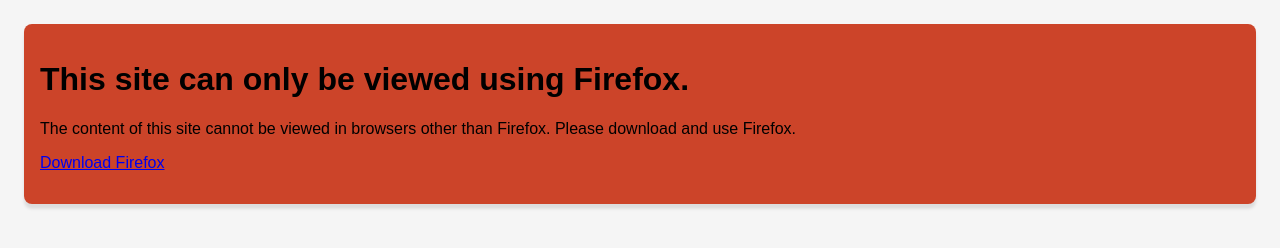
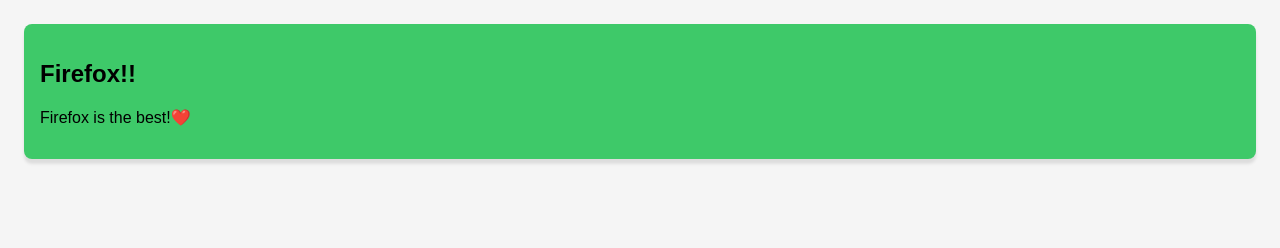
Before and after one commit to Kosasho/Kosasho.github.io, a plain HTML site: page firefox_only.htm in a window 1280 px wide. Drawn offline with nearby package versions, Linux system fonts and the light colour scheme.

```diff
--- a/firefox_only.htm
+++ b/firefox_only.htm
@@ -34,7 +34,7 @@
     }
 
     #warning {
-      display: none;
+      display: block;
       background-color: #cc4429;
       border-radius: 0.5em;
       padding: 1.0em;
@@ -42,7 +42,7 @@
       box-shadow: 0 0.3em 0.2em rgba(0, 0, 0, 0.1);
     }
     #content {
-      display: block;
+      display: none;
       background-color: #3ec969;
       border-radius: 0.5em;
       padding: 1.0em;
@@ -90,10 +90,10 @@
         return false;
       }
 
-      // Display warning if using other than Firefox
+      // Display Content if using Firefox
       if (!isFirefox()) {
-        $("#warning").show();
-        $("#content").hide();
+        $("#warning").hide();
+        $("#content").show();
       }
 
       // Preventing fraud through fingerprinting
```
